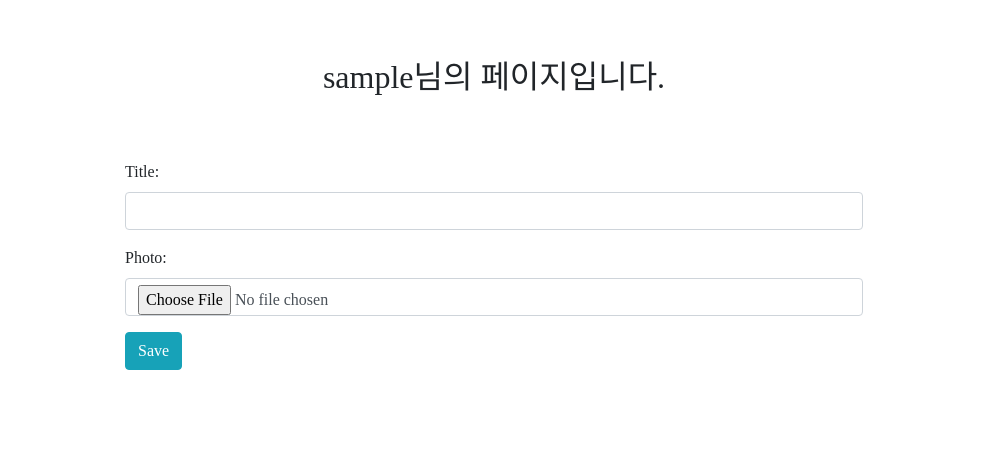
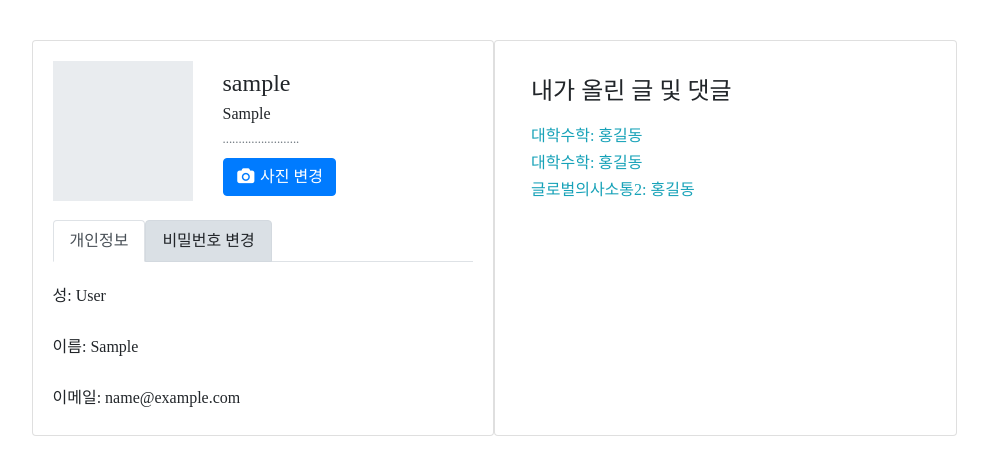
Before and after one commit to i-cluster/sgutest, a Django app: page /mypage/ in a window 1280 px wide. Shown: the part 56-531 px from the top of the page, without its empty margins (146-1134 px from the left). Run offline with Django 3.2, Linux system fonts and the light colour scheme; the visitor is signed in with stand-in values (Sample User, id 1); some libraries are stand-ins or nearby versions; some web fonts are replaced.

Commit message:
seohyun change_password/structure

```diff
--- a/sgapp/static/css/style_shk.css
+++ b/sgapp/static/css/style_shk.css
@@ -141,3 +141,22 @@ a.nav-title{
 min-height: 110px;
 padding: 0;
 }
+
+/* mypage.html */
+.my_container{
+  width: auto;
+  margin-top: 40px;
+}
+input[type="file"] {
+    display: none;
+}
+.custom-file-upload {
+    /* border: 1px solid #ccc; */
+    display: inline-block;
+    padding: 6px 12px;
+    cursor: pointer;
+}
+
+.card h4{
+  margin-bottom: 20px;
+}
--- a/sgapp/templates/sgapp/mypage.html
+++ b/sgapp/templates/sgapp/mypage.html
@@ -2,17 +2,76 @@
 
 {% block content %}
 
-<div class="container">
-    <div class="py-5 text-center">
-        <h2>{{user.username}}님의 페이지입니다.</h2>
-        <p class="lead"></p>
-     </div>
+
+<div class="container my_container row justify-content-center flex-lg-nowrap">
+
+    <div class="card card-body col-12 col-sm-6 col-lg-5">
+
         <form method="POST" class="profile" enctype="multipart/form-data">
             {% csrf_token %}
 
-        <!-- {{ form.as_p }} -->
+            <div class="row">
+                <div class="col-12 col-sm-auto mb-3">
+                    <div class="mx-auto" style="width: 140px; height: 140px; background-color: rgb(233, 236, 239);">
+                        {% if pf.photo %}
+                        <img src="{{ pf.photo.url }}" height=200>
+                        {% endif %}
+                    </div>
+                </div>
+                <div class="col d-flex flex-column flex-sm-row justify-content-between mb-3">
+                    <div class="text-center text-sm-left mb-2 mb-sm-0">
+                        <h4 class="pt-sm-2 pb-1 mb-0 text-nowrap">{{user.username}}</h4>
+                        <p class="mb-0">{{user.first_name}}</p>
+                        <div class="text-muted"><small>........................</small></div>
+                        <div class="mt-2">
 
-        <div class="form-group ">
+                            <label for="{{form.photo.id_for_label}}" class="btn btn-primary custom-file-upload">
+                                <i class="fa fa-fw fa-camera"></i>
+                                <span>사진 변경</span>
+                            </label>
+                            <input type="file" name="{{form.photo.html_name}}" accept="image/*"
+                                id="{{form.photo.id_for_label}}" style="display: none;">
+
+                        </div>
+                    </div>
+                </div>
+            </div>
+
+            <!-- nav바 -->
+            <ul class="nav nav-tabs">
+                <li class="nav-item"><a href="/mypage" class="active nav-link">개인정보</a></li>
+                <li class="nav-item"><a href="/change_pw" class="btn-light active nav-link">비밀번호 변경</a></li>
+            </ul>
+
+            <br>
+            <div class="h6">
+                성: {{user.last_name}}
+            </div>
+            <br>
+            <div class="h6">
+                이름: {{user.first_name}}
+            </div>
+            <br>
+            <div class="h6">
+                이메일: {{user.email}}
+            </div>
+    </div>
+
+    <div class="card card-body col-12 col-sm-6 col-lg-5">
+        <div class="p-3">
+            <h4>내가 올린 글 및 댓글</h4>
+            <h6><a href="" class="text-info">대학수학: 홍길동</a></h6>
+            <h6><a href="" class="text-info">대학수학: 홍길동</a></h6>
+            <h6><a href="" class="text-info">글로벌의사소통2: 홍길동</a></h6>
+        </div>
+    </div>
+
+</div>
+
+
+{% endblock %}
+
+           <!-- <div class="form-group ">
                 <label for="{{form.title.id_for_label}}">Title:</label>
                 <input type="text" name="{{form.title.html_name}}" class="form-control" maxlength="100" required="" id="{{form.title.id_for_label}}">
             </div>
@@ -21,13 +80,8 @@
                 <input type="file" name="{{form.photo.html_name}}" class="form-control" accept="image/*" id="{{form.photo.id_for_label}}">
             </div>
 
-        <button type="submit" class="btn btn-info">Save</button>
+            <button type="submit" class="btn btn-info">저장하기</button>
         </form>
         {% if pf.photo %}
             <img src="{{ pf.photo.url }}" height=200>
-    {% endif %}
-
-</div>
-
-
-{% endblock %}
+        {% endif %} -->
--- a/sgapp/templates/sgapp/signin.html
+++ b/sgapp/templates/sgapp/signin.html
@@ -13,7 +13,7 @@
         <h1 class="mb-10 font-weight-normal text-center">So근So근</h1>
         <h3>로그인</h3>
         {% if error %}
-        <p>{{ error }}</p>
+        <p class="text-danger">{{ error }}</p>
         {% endif %}
         <label for="{{ f.username.id_for_label }}" class="sr-only">User Name</label>
         <input name="{{ f.username.html_name }}" type="username" id="{{ f.username.id_for_label }}" class="form-control" placeholder="아이디" required="" autofocus="">
--- a/sgapp/views.py
+++ b/sgapp/views.py
@@ -8,7 +8,7 @@ from django.http.response import HttpResponseRedirect
 from django.urls.base import reverse
 from django.contrib.auth import login, authenticate
 from django.contrib.auth.decorators import login_required
-
+from django.contrib.auth.hashers import check_password # seohyun added
 # Create your views here.
 
 def home(request):
@@ -141,6 +141,25 @@ def mypage(request):
         form = ProfileForm()
         return render(request, 'sgapp/mypage.html', {'form':form})
 
+def change_pw(request): #비밀번호 변경 기능
+    context= {}
+    if request.method == "POST":
+        current_pw = request.POST.get("current_pw")
+        user = request.user
+        if check_password(current_pw,user.password):
+            new_pw = request.POST.get("new_pw")
+            new_pw_check = request.POST.get("new_pw_check")
+            if new_pw == new_pw_check:
+                user.set_password(new_pw)
+                user.save()
+                auth.login(request,user)
+                return redirect('mypage')
+            else:
+                context.update({'error':"새로운 비밀번호를 다시 확인해주세요."})
+        else:
+            context.update({'error':"현재 비밀번호가 일치하지 않습니다."})
+
+    return render(request, 'sgapp/change_pw.html', context)
 #def create(request):
     # 생략
   #profile.photo = request.FILES['photo']
--- a/sogeun/urls.py
+++ b/sogeun/urls.py
@@ -29,6 +29,7 @@ urlpatterns = [
     path('signout/', views.signout, name="signout"),
     path('signin/', views.signin, name="signin"),
     path('mypage/', views.mypage, name="mypage"),
+    path('change_pw/', views.change_pw, name="change_pw"),
     path('<int:crs_id>', views.detail, name="detail"),
     path('edit/<int:crs_id>', views.edit, name="edit"),
     path('delete/<int:crs_id>', views.delete, name="delete"),
```
Also changed, not shown: sgapp/templates/sgapp/change_pw.html (added, +72 -0 lines). Lines whose indentation alone changed are shown as unchanged.
